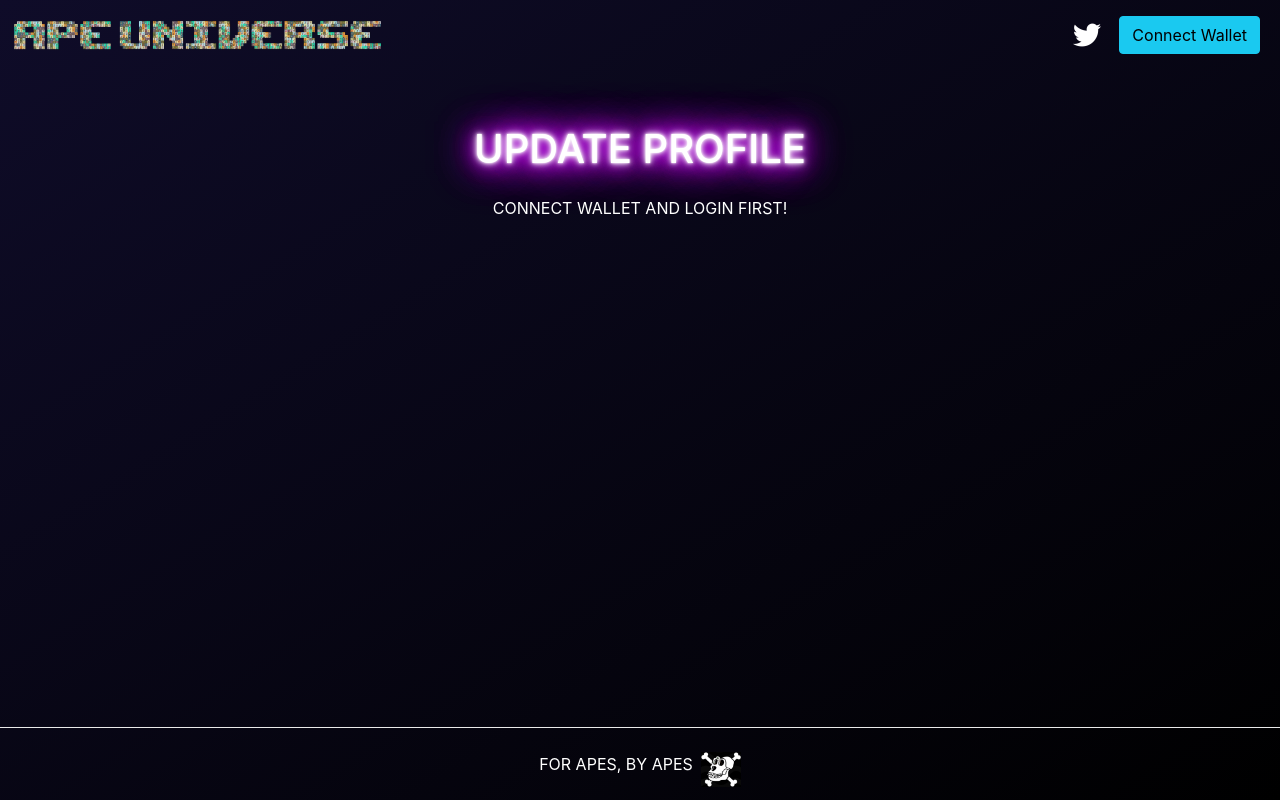
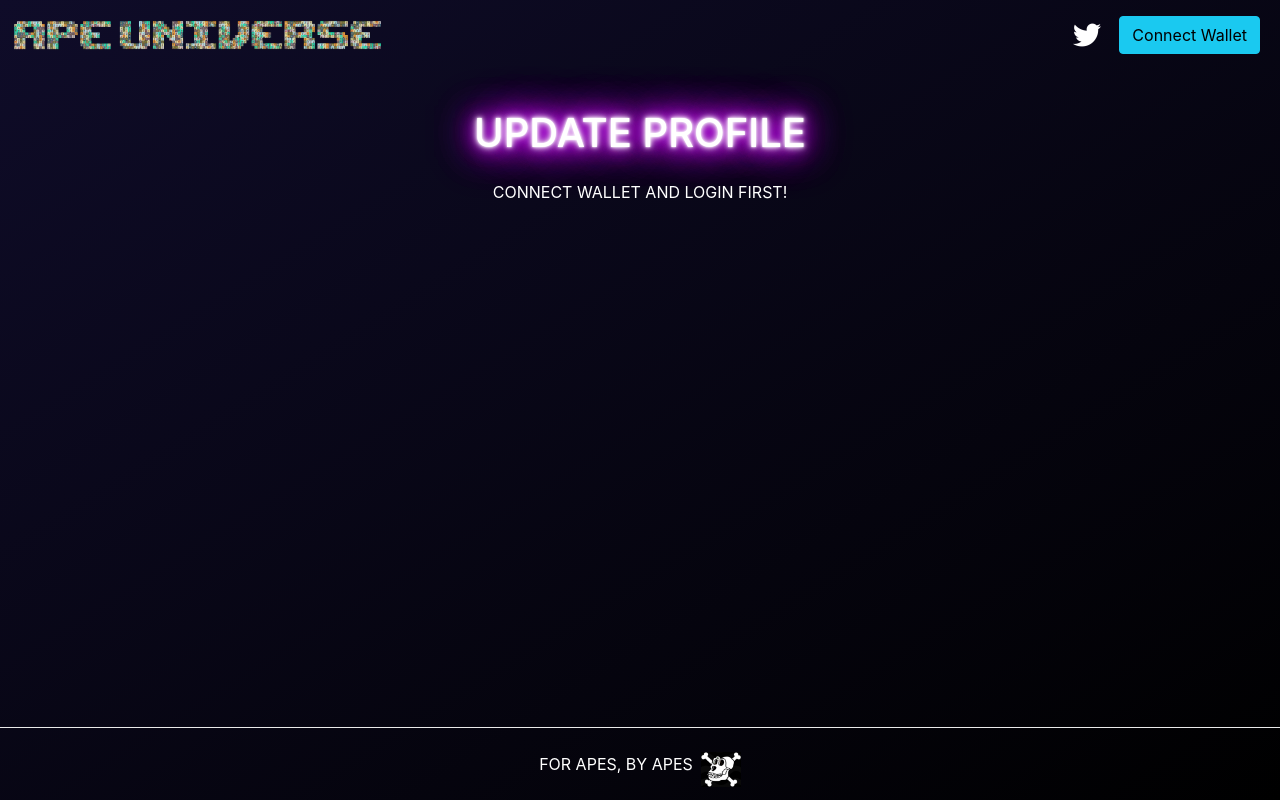
Before and after one commit to maplerichie/apeuniverse, a Next.js app: page /member/edit in a window 1280 px wide. Built offline with nearby package versions, Linux system fonts and the light colour scheme; no server answers.

Commit message:
Minor fix

```diff
--- a/pages/home.tsx
+++ b/pages/home.tsx
@@ -22,7 +22,7 @@ const Home: NextPage = (props: Props) => {
           <Avatar key={"user" + i} user={user} />
         ))}
       </div>
-      <div id="gallery">
+      <div id="gallery" style={{ width: "100%" }}>
         {props.collections.map((collection, i) =>
           collection.assets?.length > 0 ? (
             <div key={"collection" + i}>
--- a/styles/Common.module.scss
+++ b/styles/Common.module.scss
@@ -6,11 +6,17 @@
 }
 
 .main {
-  padding: 2rem 8px;
+  padding: 2rem 16px;
   flex: 1;
   display: flex;
   flex-direction: column;
   align-items: center;
+}
+
+@media only screen and (min-width: 600px) {
+  .main {
+    padding: 1rem 8px;
+  }
 }
 
 .footer {
```
